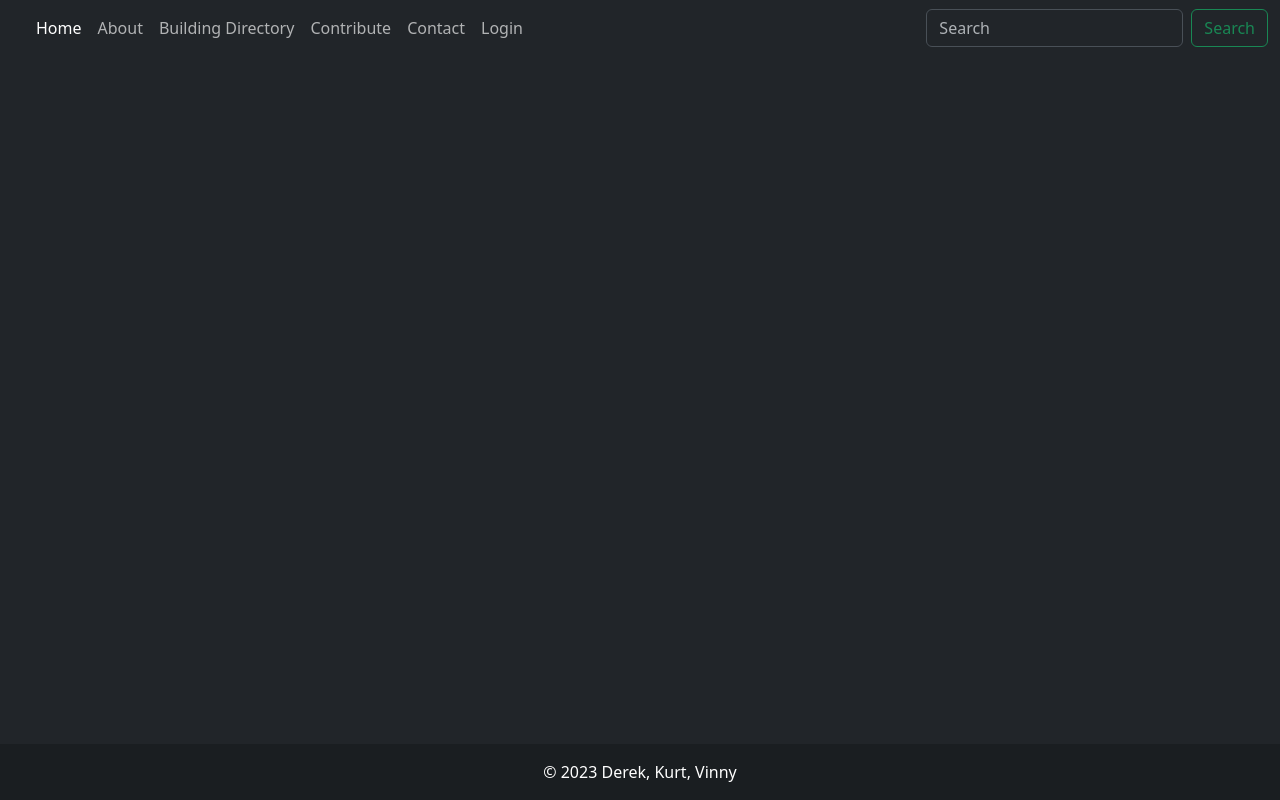
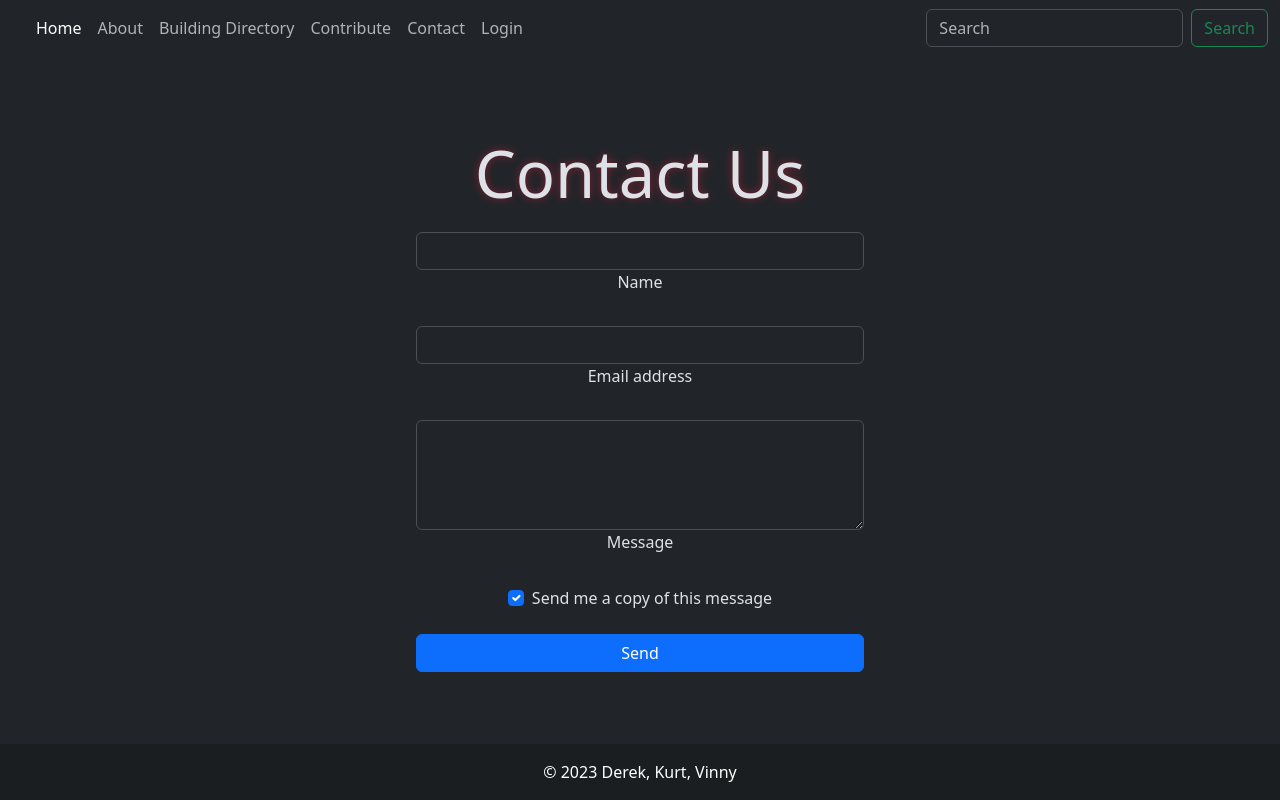
Before and after one commit to derekoda/CS382-Group-Project, a Flask app: page /contact in a window 1280 px wide. Run offline with Flask 3, Linux system fonts and the light colour scheme.

Commit message:
Added contact page

```diff
--- a/templates/contact.html
+++ b/templates/contact.html
@@ -2,7 +2,38 @@
 
 
 {% block content%}
+<form>
+    <div class="page-title">
+        <h1> <br>Contact Us </h1>
+    </div>
+    <!-- Name input -->
+    <div class="form-outline mb-4" style="display: block; margin-left: auto; margin-right: auto; width: 35%; text-align: center;">
+      <input type="text" id="form4Example1" class="form-control" />
+      <label class="form-label" for="form4Example1">Name</label>
+    </div>
 
-<!-- Individual page content goes here -->
+    <!-- Email input -->
+    <div class="form-outline mb-4" style="display: block; margin-left: auto; margin-right: auto; width: 35%; text-align: center;">
+      <input type="email" id="form4Example2" class="form-control" />
+      <label class="form-label" for="form4Example2">Email address</label>
+    </div>
+
+    <!-- Message input -->
+    <div class="form-outline mb-4" style="display: block; margin-left: auto; margin-right: auto; width: 35%; text-align: center;">
+      <textarea class="form-control" id="form4Example3" rows="4"></textarea>
+      <label class="form-label" for="form4Example3">Message</label>
+    </div>
+
+    <!-- Checkbox -->
+    <div class="form-check d-flex justify-content-center mb-4" style="display: block; margin-left: auto; margin-right: auto; width: 35%; text-align: center;">
+      <input class="form-check-input me-2" type="checkbox" value="" id="form4Example4" checked />
+      <label class="form-check-label" for="form4Example4">
+        Send me a copy of this message
+      </label>
+    </div>
+
+    <!-- Submit button -->
+    <button type="submit" class="btn btn-primary btn-block mb-4" style="display: block; margin-left: auto; margin-right: auto; width: 35%; text-align: center;">Send</button>
+  </form>
 
 {% endblock%}
```
